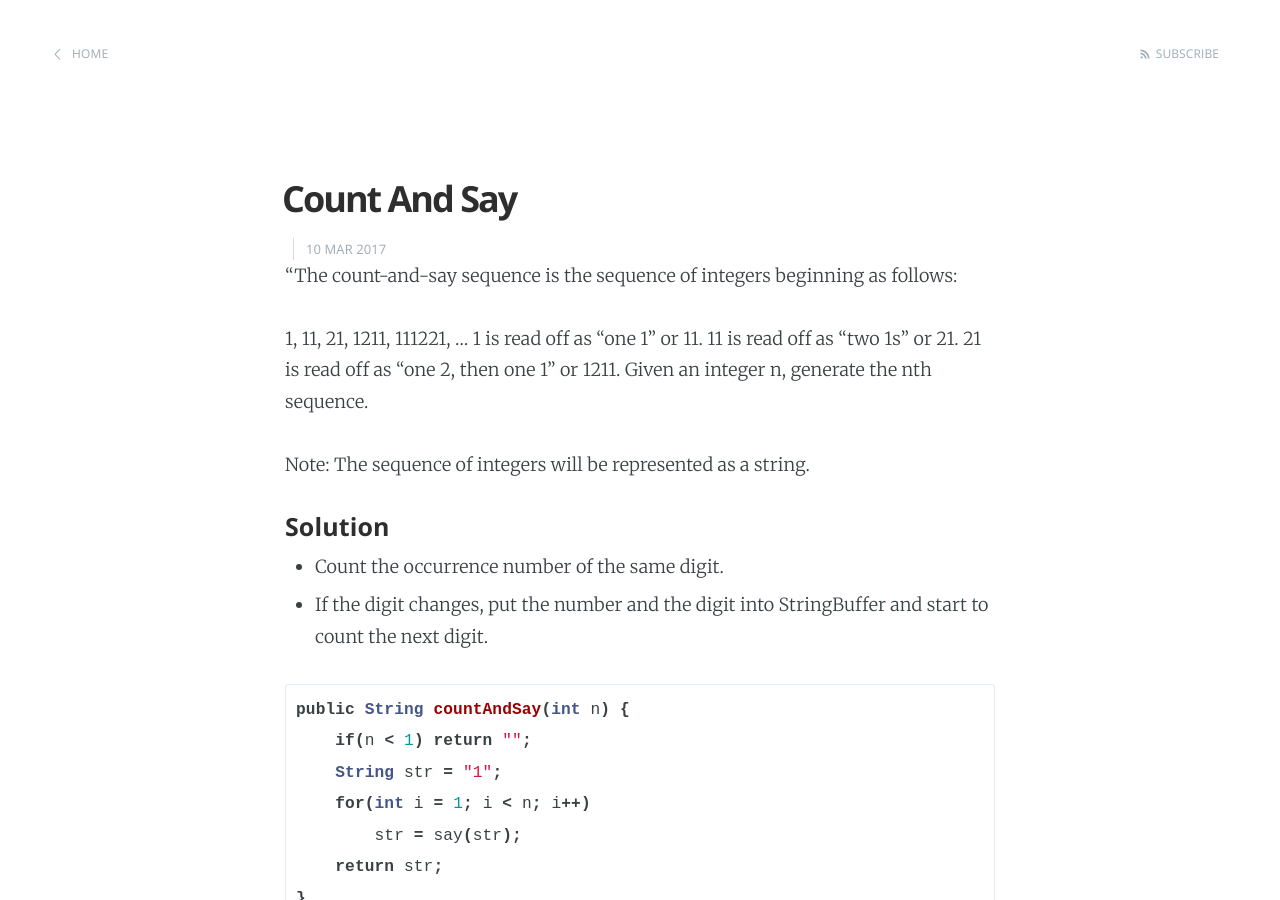
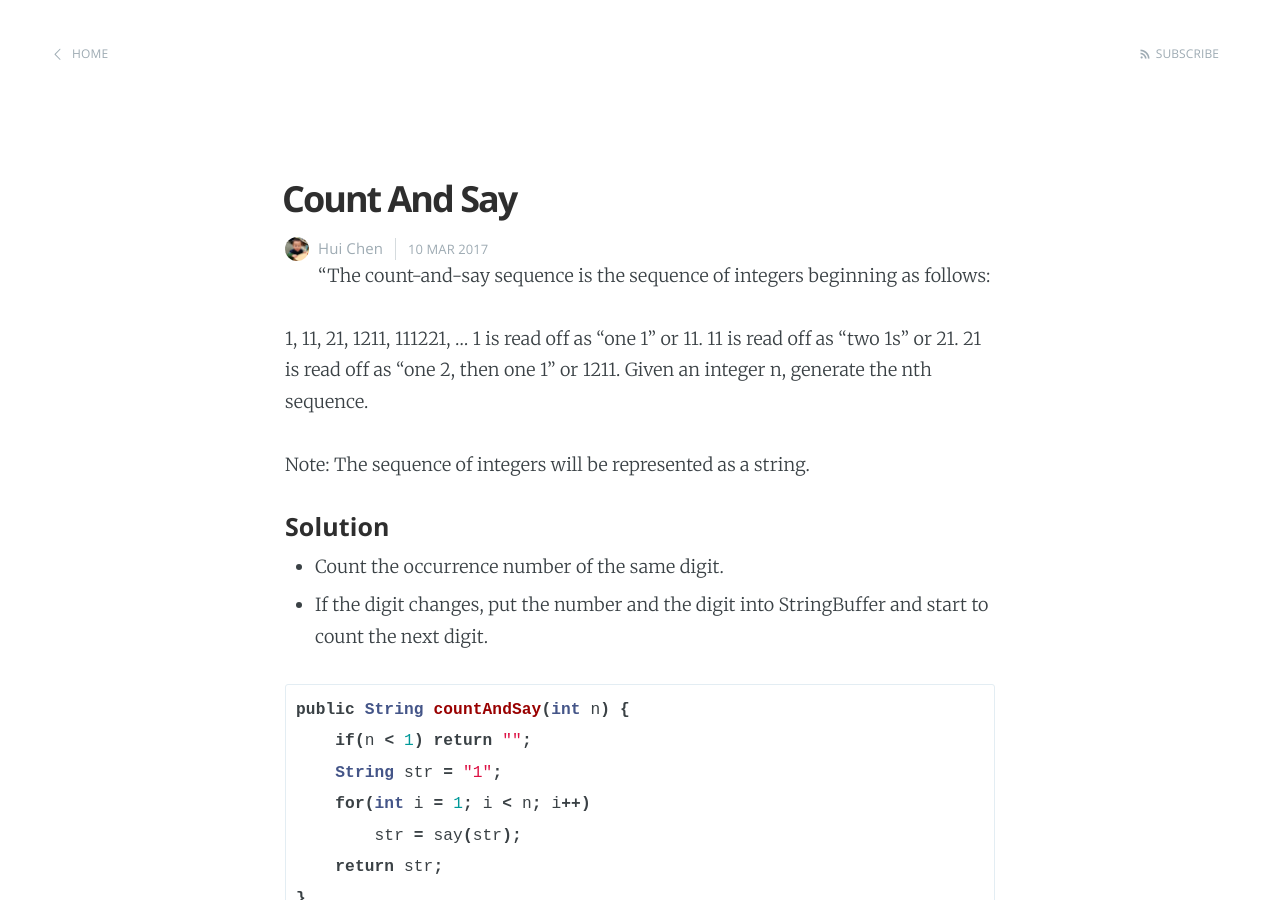
Before and after one commit to hchim/hchim.github.io, a Jekyll site: the page built from _posts/2017-03-10-Count-And-Say.markdown, in a window 1280 px wide and 900 px high. Built offline with Jekyll 4.4.1, drawn with Linux system fonts in a browser that asks for light colours; comment, search, counter and statistics services are not loaded.

Commit message:
Update post.html

```diff
--- a/_layouts/post.html
+++ b/_layouts/post.html
@@ -16,6 +16,10 @@ post_class: post-template
         <header class="post-header">
             <h1 class="post-title">{{ page.title }}</h1>
             <section class="post-meta">
+                {% if site.author %}
+                <img class="author-thumb" src="/assets/images/profile.png" alt="Author's profile picture" nopin="nopin" />
+                {{ site.author }}
+                {% endif %}
                 <time class="post-date" datetime="{{ page.date | date:"%Y-%m-%d" }}">{{ page.date | date_to_string }}</time>
                 {% if page.categories.size > 0 %}
                     {{ page.categories | array_to_sentence_string | prepend: 'on ' }}
```
